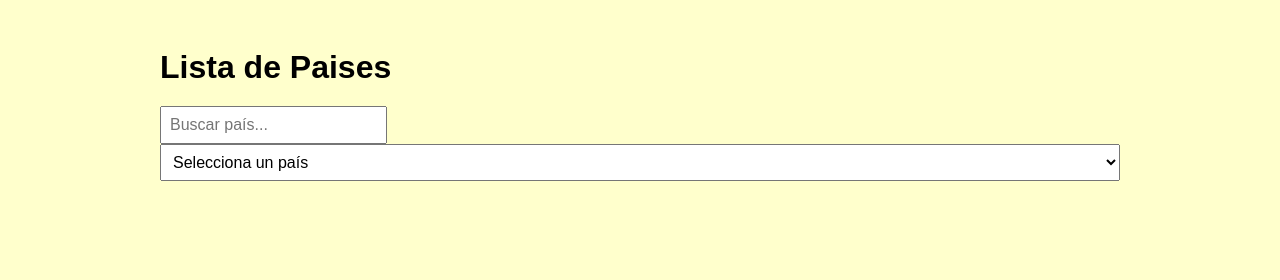
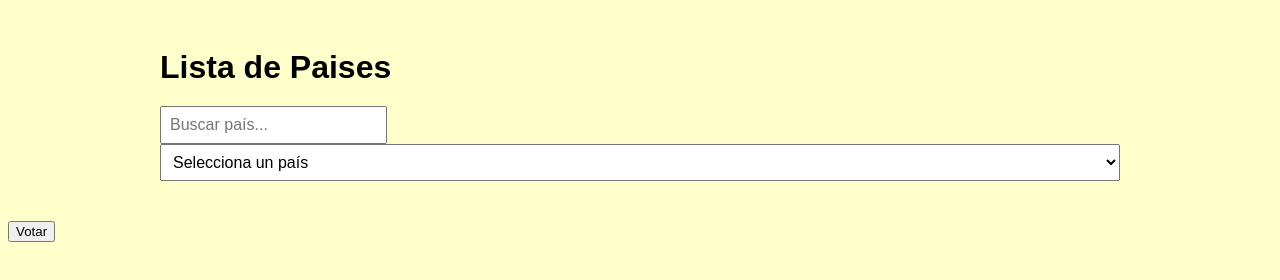
Before and after one commit to GazpachoFrio/TopCountries, a plain HTML site: page index.html in a window 1280 px wide. Drawn offline with Linux system fonts and the light colour scheme.

Commit message:
añadir boton y función votar

```diff
--- a/index.html
+++ b/index.html
@@ -226,5 +226,6 @@
     </div>
   </div>
   <script src="script.js"></script> <!-- Enlaza tu archivo JavaScript -->
+  <button onclick="votar()">Votar</button>
 </body>
 </html>
--- a/script.js
+++ b/script.js
@@ -24,10 +24,13 @@ document.addEventListener('DOMContentLoaded', function() {
       }
     });
 
-    function vote(elementId) {
-      // Implementa la lógica para votar por el país seleccionado
-      console.log(`Votaste por el país con ID ${elementId}`);
-    }
+    function votar() {
+      const select = document.getElementById('selectPaises');
+      const paisSeleccionado = paises.find(pais => pais.id === parseInt(select.value));
+      if (paisSeleccionado) {
+        paisSeleccionado.votos++;
+        alert(`Has votado por ${paisSeleccionado.nombre}. Total de votos: ${paisSeleccionado.votos}`);
+      }
 
     // Función para preseleccionar automáticamente la opción al escribir en el campo de búsqueda
     searchInput.addEventListener('input', function() {
```
